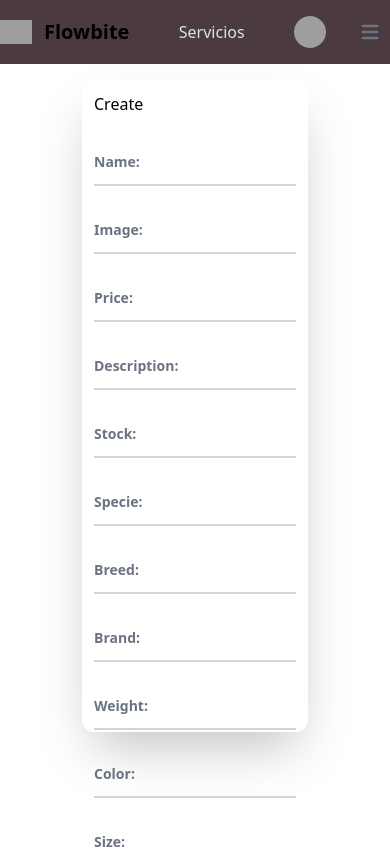
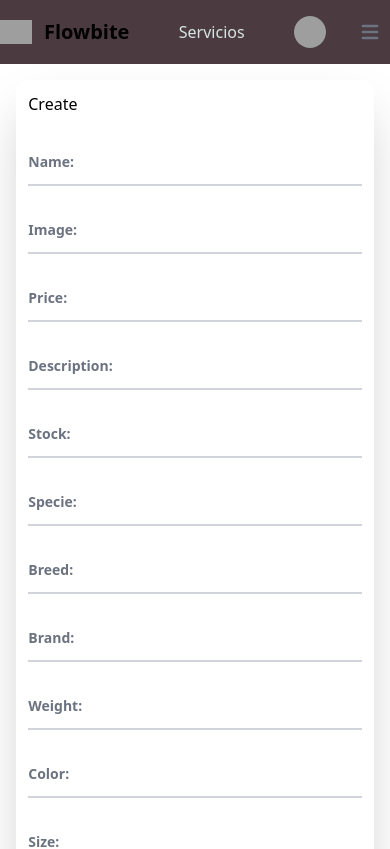
Before and after one commit to PetFriendlyUniverse/Henry-Pf, a React (Vite) app in the folder client/: page /profile/store/create in a window 390 px wide. Shown: the top 849 px of the page. Built offline with nearby package versions, Linux system fonts and the light colour scheme; grey boxes are pictures that could not be loaded.

Commit message:
responsive create Product, z-index navBar

```diff
--- a/client/src/components/NavBar/NavBar.jsx
+++ b/client/src/components/NavBar/NavBar.jsx
@@ -17,7 +17,7 @@ function NavBar() {
     userMenu.current.classList.toggle("hidden");
   };
   return (
-    <nav className="fixed flex h-16 w-full border-gray-200 bg-primary sm:px-4">
+    <nav className="fixed z-30 flex h-16 w-full border-gray-200 bg-primary sm:px-4">
       <div className="container mx-auto flex items-center justify-between">
         <a href="https://flowbite.com/" className="flex items-center">
           <img
--- a/client/src/pages/ecommerce/Forms/FormCreateProduct/FormCreateProduct.jsx
+++ b/client/src/pages/ecommerce/Forms/FormCreateProduct/FormCreateProduct.jsx
@@ -58,12 +58,11 @@ function FormCreateProduct() {
       console.log("Hay errores en el formulario");
     }
   };
-
   return (
-    <div className="mb-28 flex h-screen justify-center py-28 pt-20">
+    <div className=" mb-28 flex min-h-screen justify-center py-28 pt-20 ">
       <form
         onSubmit={submitHandler}
-        className="rounded-xl p-3 shadow-2xl lg:h-[950px] lg:w-2/5"
+        className="w-11/12 rounded-xl p-3 shadow-2xl md:w-3/5 lg:h-auto lg:w-2/5"
       >
         <h3 className="mb-6">Create</h3>
         <div className="group relative z-0 mb-6 h-11 w-full">
```
